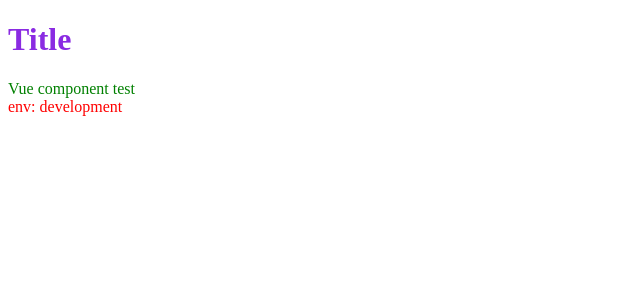
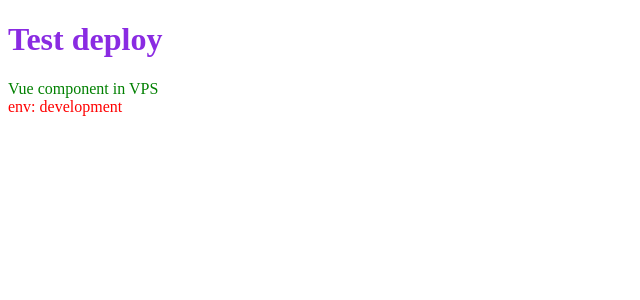
Before and after one commit to xamesLab/vue-ts-project-client, a Vue app: page / in a window 1280 px wide. Shown: the top 300 px of the page, without its empty margins (0-640 px from the left). Built offline with nearby package versions, Linux system fonts and the light colour scheme.

Commit message:
test test cd

```diff
--- a/src/App.vue
+++ b/src/App.vue
@@ -1,5 +1,5 @@
 <template>
-    <h1 class="main-title">Title</h1>
+    <h1 class="main-title">Test deploy</h1>
     <div class="vue-component">{{ text }}</div>
     <div class="">env: {{ env }}</div>
 </template>
@@ -10,7 +10,7 @@ export default {
     name: 'app',
     data(){
         return {
-            text: 'Vue component test',
+            text: 'Vue component in VPS ',
             env: process.env.NODE_ENV
         }
     }
```
